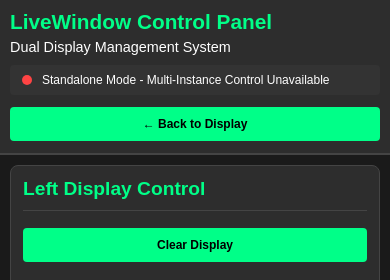
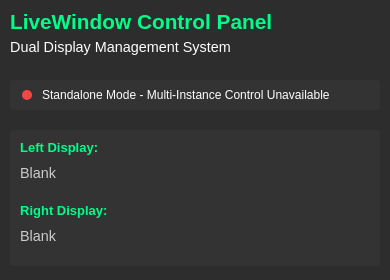
Before and after one commit to mfleming7024/LiveWindow, a website: page index.html at #!/edit in a window 390 px wide. Shown: the top 280 px of the page. Drawn offline with nearby package versions, Linux system fonts and the light colour scheme; some packages are replaced by stand-ins of ours.

Commit message:
moving Current Status into header

```diff
--- a/css/styles.css
+++ b/css/styles.css
@@ -96,12 +96,47 @@ body, html {
     color: #00ff88;
 }
 
+/* Header Status Grid */
+.header-status-grid {
+    display: grid;
+    grid-template-columns: 1fr 2fr;
+    gap: 20px;
+    margin: 20px 0;
+}
+
+.display-status {
+    background: #333;
+    padding: 15px;
+    border-radius: 4px;
+    display: grid;
+    grid-template-columns: 1fr 1fr;
+    gap: 15px;
+}
+
+.status-display h4 {
+    color: #00ff88;
+    margin: 0 0 8px 0;
+    font-size: 14px;
+    font-weight: bold;
+}
+
+.status-display p {
+    margin: 0;
+    font-size: 13px;
+    color: #ccc;
+    line-height: 1.4;
+}
+
+.overlay-status {
+    color: #ffaa00 !important;
+    font-style: italic;
+}
+
 /* Connection Status */
 .connection-status {
     background: #333;
-    padding: 10px 15px;
+    padding: 15px;
     border-radius: 4px;
-    margin: 15px 0;
     display: flex;
     align-items: center;
     font-size: 14px;
@@ -343,6 +378,11 @@ body, html {
         font-size: 2rem;
     }
 
+    .header-status-grid {
+        grid-template-columns: 1fr;
+        gap: 15px;
+    }
+
     .control-section {
         padding: 20px;
     }
@@ -375,6 +415,26 @@ body, html {
     .edit-header h1 {
         font-size: 1.5rem;
         margin-bottom: 5px;
+    }
+
+    .header-status-grid {
+        grid-template-columns: 1fr;
+        gap: 10px;
+        margin: 15px 0;
+    }
+
+    .display-status {
+        grid-template-columns: 1fr;
+        gap: 10px;
+        padding: 10px;
+    }
+
+    .status-display h4 {
+        font-size: 13px;
+    }
+
+    .status-display p {
+        font-size: 12px;
     }
 
     .edit-header p {
--- a/views/edit.html
+++ b/views/edit.html
@@ -2,11 +2,33 @@
     <div class="edit-header">
         <h1>LiveWindow Control Panel</h1>
         <p>Dual Display Management System</p>
-        <div class="connection-status" ng-if="connectionStatus">
-            <span class="connection-indicator" ng-class="{'connected': connectionStatus.connected, 'disconnected': !connectionStatus.connected}"></span>
-            <span ng-if="connectionStatus.connected">Multi-Instance Control Active (ID: {{connectionStatus.socketId}})</span>
-            <span ng-if="!connectionStatus.connected">Standalone Mode - Multi-Instance Control Unavailable</span>
+
+        <div class="header-status-grid">
+            <!-- Connection Status -->
+            <div class="connection-status" ng-if="connectionStatus">
+                <span class="connection-indicator" ng-class="{'connected': connectionStatus.connected, 'disconnected': !connectionStatus.connected}"></span>
+                <span ng-if="connectionStatus.connected">Multi-Instance Control Active (ID: {{connectionStatus.socketId}})</span>
+                <span ng-if="!connectionStatus.connected">Standalone Mode - Multi-Instance Control Unavailable</span>
+            </div>
+
+            <!-- Current Display Status -->
+            <div class="display-status">
+                <div class="status-display">
+                    <h4>Left Display:</h4>
+                    <p ng-if="!leftDisplay.type">Blank</p>
+                    <p ng-if="leftDisplay.type">{{leftDisplay.type}}: {{leftDisplay.content}}</p>
+                    <p ng-if="leftDisplay.overlay" class="overlay-status">Overlay: {{leftDisplay.overlay}}</p>
+                </div>
+
+                <div class="status-display">
+                    <h4>Right Display:</h4>
+                    <p ng-if="!rightDisplay.type">Blank</p>
+                    <p ng-if="rightDisplay.type">{{rightDisplay.type}}: {{rightDisplay.content}}</p>
+                    <p ng-if="rightDisplay.overlay" class="overlay-status">Overlay: {{rightDisplay.overlay}}</p>
+                </div>
+            </div>
         </div>
+
         <button class="btn" ng-click="goToMain()">← Back to Display</button>
     </div>
 
@@ -102,26 +124,5 @@
                 </div>
             </div>
         </div>
-
-        <!-- Current Status -->
-        <div class="control-section">
-            <h2>Current Status</h2>
-
-            <div style="display: grid; grid-template-columns: 1fr 1fr; gap: 20px;">
-                <div>
-                    <h4>Left Display:</h4>
-                    <p ng-if="!leftDisplay.type">Blank</p>
-                    <p ng-if="leftDisplay.type">{{leftDisplay.type}}: {{leftDisplay.content}}</p>
-                    <p ng-if="leftDisplay.overlay" class="overlay-status">Overlay: {{leftDisplay.overlay}}</p>
-                </div>
-
-                <div>
-                    <h4>Right Display:</h4>
-                    <p ng-if="!rightDisplay.type">Blank</p>
-                    <p ng-if="rightDisplay.type">{{rightDisplay.type}}: {{rightDisplay.content}}</p>
-                    <p ng-if="rightDisplay.overlay" class="overlay-status">Overlay: {{rightDisplay.overlay}}</p>
-                </div>
-            </div>
-        </div>
     </div>
 </div>
```
